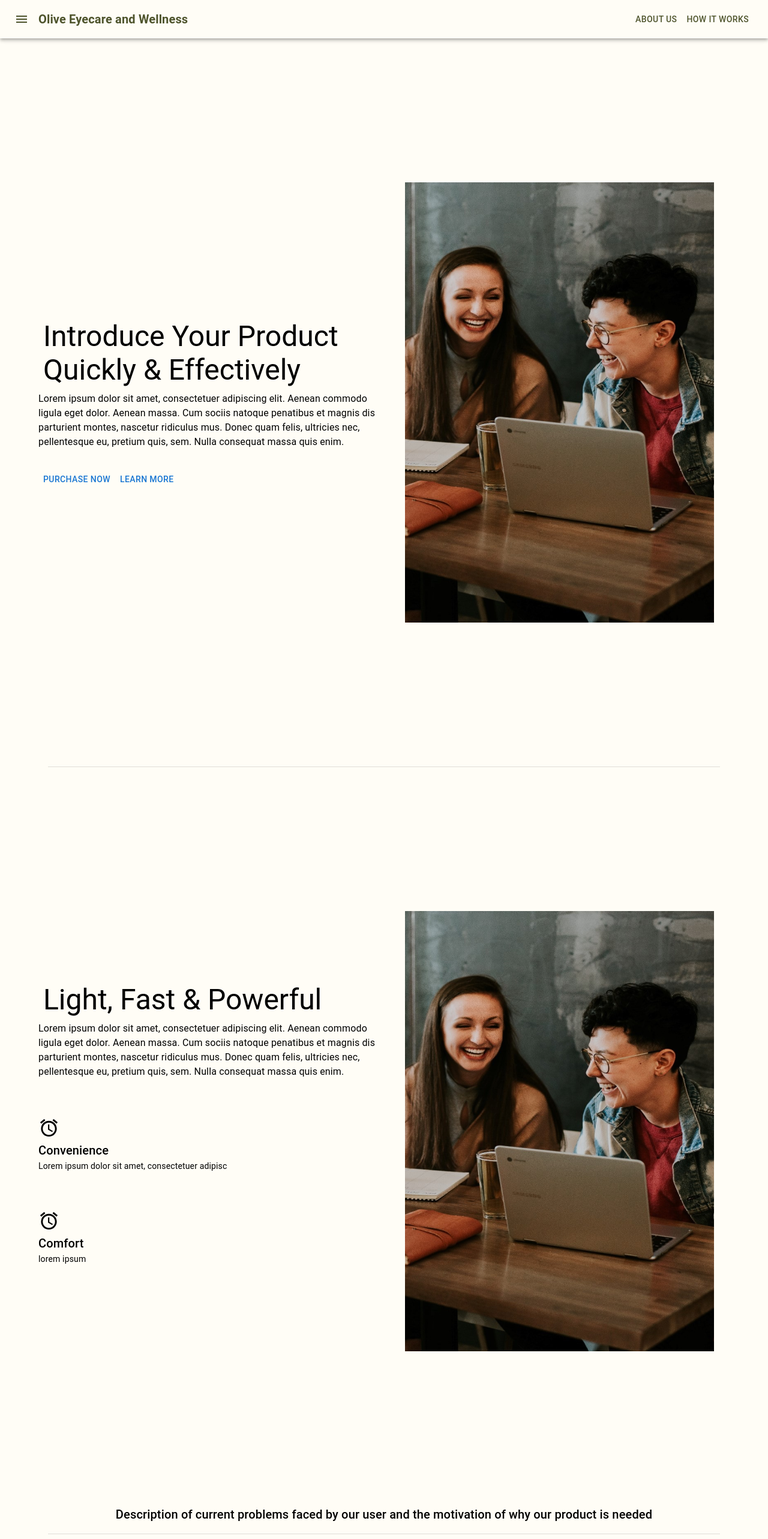
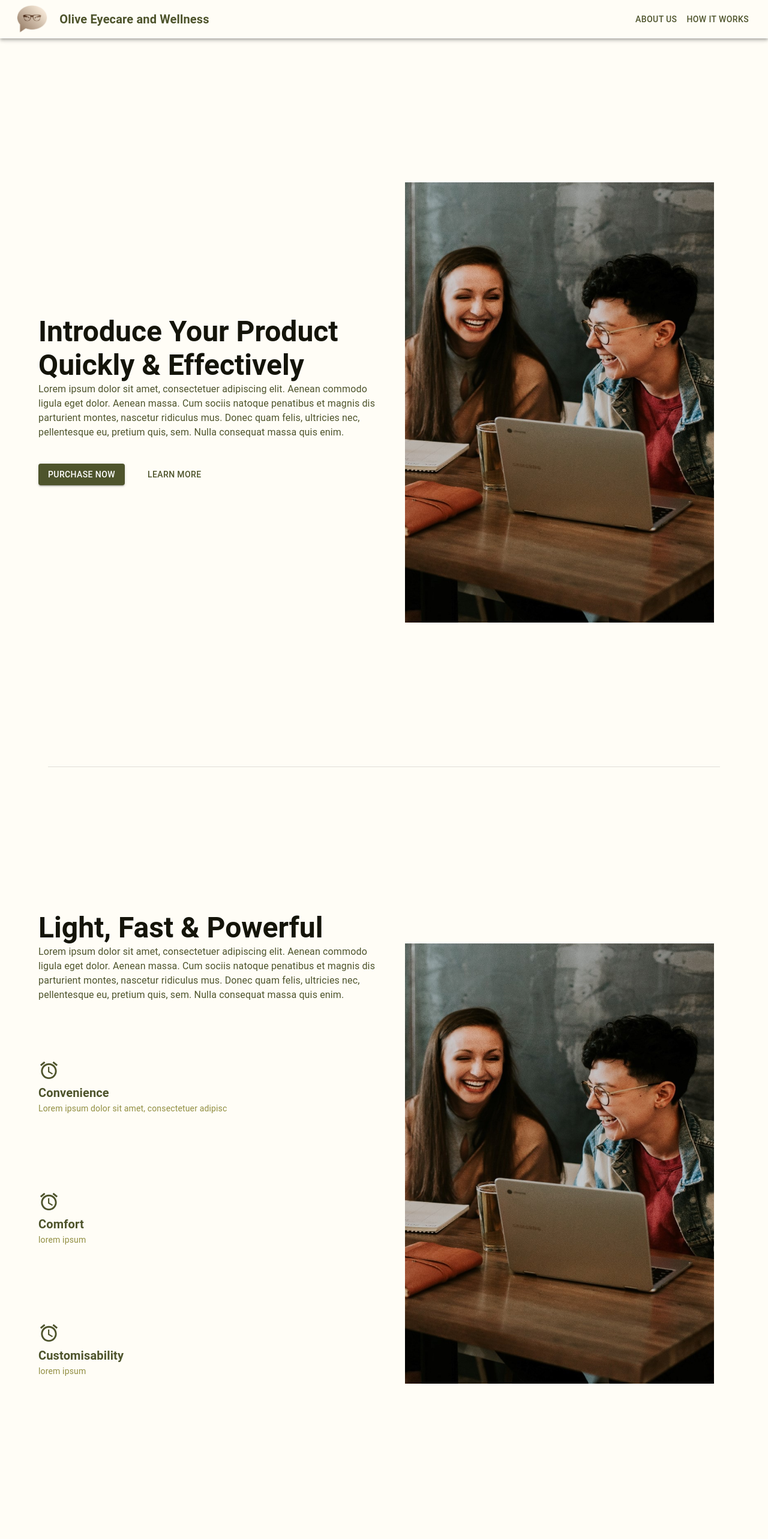
Before and after one commit to gzyon/3D-Printed-Eyewear, a React (Create React App) app in the folder capstone-website/: page / in a window 1280 px wide. Shown: the top 2566 px of the page at 60% size. Built offline with nearby package versions, Linux system fonts and the light colour scheme.

Commit message:
all done, left content and footer

```diff
--- a/capstone-website/src/Components/DescItem/DescItem.js
+++ b/capstone-website/src/Components/DescItem/DescItem.js
@@ -5,9 +5,13 @@ const DescItem = ({ title, content, icon }) => {
         <Box py={4}>
             {icon}
             <Typography variant='h6' component='h6'>
-                {title}
+                <b>{title}</b>
             </Typography>
-            <Typography variant='body2' component='body2'>
+            <Typography variant='body2' component='body2' sx={
+                {
+                    color: "#918E41"
+                }
+            }>
                 {content}
             </Typography>
         </Box>
--- /dev/null
+++ b/capstone-website/src/Components/Footer/Footer.js
@@ -0,0 +1,85 @@
+// import Link from "components/Link";
+// import { useRouter } from "next/router";
+
+import { makeStyles } from '@material-ui/styles';
+
+import { Container, Grid, Typography } from "@mui/material";
+
+import { routes } from "./routes";
+import Socials from "./Socials";
+
+const useStyles = makeStyles((theme) => ({
+  footer: {
+    backgroundColor: theme.palette.primary.main,
+    width: `100%`,
+    position: "relative",
+    overflow: "hidden",
+    marginTop: "6em",
+    padding: "2em 0 ",
+  },
+  link: {
+    fontSize: "1.25em",
+    color: "#fff",
+    "&:hover": {
+      color: theme.palette.info.main,
+    },
+  },
+  copylight: {
+    color: "#fff",
+    fontSize: "1em",
+    "&:hover": {
+      color: theme.palette.info.main,
+    },
+  },
+}));
+
+const Footer = () => {
+  const classes = useStyles();
+  const path = routes;
+//   const router = useRouter();
+  return (
+    <footer className={classes.footer}>
+      <Container maxWidth="lg">
+        <Grid container spacing={3} justify="center">
+          {path.map(({ name, link }) => (
+            <Grid item key={link}>
+              {/* <Link href={link}>
+                <Typography
+                  className={classes.link}
+                  style={{
+                    fontWeight: "bold",
+                    borderBottom:
+                      "1px solid #757ce8",
+                  }}
+                >
+                  {name}
+                </Typography>
+              </Link> */}
+            </Grid>
+          ))}
+        </Grid>
+        <Grid container direction="column" style={{ margin: "1.2em 0" }}>
+          <Socials />
+        </Grid>
+        <Grid
+          item
+          container
+          component={"a"}
+          target="_blank"
+          rel="noreferrer noopener"
+          href="https://satoruakiyama.com"
+          justify="center"
+          style={{
+            textDecoration: "none",
+          }}
+        >
+          <Typography className={classes.copylight}>
+            &copy;Satoru Akiyama
+          </Typography>
+        </Grid>
+      </Container>
+    </footer>
+  );
+};
+
+export default Footer;
--- /dev/null
+++ b/capstone-website/src/Components/Footer/Socials.js
@@ -0,0 +1,103 @@
+import { makeStyles } from "@mui/styles";
+import { Grid } from "@mui/material";
+
+import InstagramIcon from "@mui/icons-material/Instagram";
+import FacebookIcon from "@mui/icons-material/Facebook";
+import GitHubIcon from "@mui/icons-material/GitHub";
+import HomeIcon from "@mui/icons-material/Home";
+// if you wanto to add twitter
+// import TwitterIcon from '@material-ui/icons/Twitter';
+
+import { socialMedia } from "./socialMedia";
+
+const useStyles = makeStyles((theme) => ({
+  snsIcon: {
+    width: "30px",
+    height: "30px",
+
+    [theme.breakpoints.down("xs")]: {
+      width: "25px",
+      height: "25px",
+    },
+    "&:hover": {
+      color: theme.palette.info.main,
+    },
+  },
+}));
+
+const Socials = ({ color }) => {
+  const classes = useStyles();
+  // if you want to add more social medias, add it to here and /data/socialMedia.js.
+  // and import the Material Icon, then add the code.
+  const { instagram, facebook, github, homepage } = socialMedia;
+
+  // if you add twitter , it will be
+  // const { instagram, facebook, github, homepage, twitter } = socialMedia;
+  {
+    //  and add this code to line 98,
+    /* <Grid
+        item
+        component={"a"}
+        target="_blank"
+        rel="noreferrer noopener"
+        href={twitter}
+      >
+       <TwitterIcon className={classes.snsIcon} />
+    </Grid> */
+  }
+  return (
+    <Grid item container spacing={2} justify="center">
+      <Grid
+        item
+        component={"a"}
+        target="_blank"
+        rel="noreferrer noopener"
+        href={homepage}
+      >
+        <HomeIcon
+          className={classes.snsIcon}
+          color={color ? "primary" : "secondary"}
+        />
+      </Grid>
+      <Grid
+        item
+        component={"a"}
+        target="_blank"
+        rel="noreferrer noopener"
+        href={facebook}
+      >
+        <FacebookIcon
+          className={classes.snsIcon}
+          color={color ? "primary" : "secondary"}
+        />
+      </Grid>
+      <Grid
+        item
+        component={"a"}
+        target="_blank"
+        rel="noreferrer noopener"
+        href={instagram}
+      >
+        <InstagramIcon
+          className={classes.snsIcon}
+          color={color ? "primary" : "secondary"}
+        />
+      </Grid>
+      <Grid
+        item
+        component={"a"}
+        target="_blank"
+        rel="noreferrer noopener"
+        href={github}
+      >
+        <GitHubIcon
+          className={classes.snsIcon}
+          color={color ? "primary" : "secondary"}
+        />
+      </Grid>
+      {/* add social media*/}
+    </Grid>
+  );
+};
+
+export default Socials;
--- /dev/null
+++ b/capstone-website/src/Components/Footer/routes.js
@@ -0,0 +1,5 @@
+export const routes = [
+    { name: "Home", link: "/" },
+    { name: "About", link: "/about" },
+    // { name: "path name", link: "link url" }, like this
+  ];
--- /dev/null
+++ b/capstone-website/src/Components/Footer/socialMedia.js
@@ -0,0 +1,9 @@
+export const socialMedia = {
+    instagram: "https://www.instagram.com/developer_satoru_akiyama/",
+    facebook: "https://www.facebook.com/satoruakiyama1998",
+    github:
+      "https://github.com/SatoruAkiyama/nextjs-and-material-ui-template-with-header-and-footer",
+    homepage: "https://satoruakiyama.com",
+    // You can add like this
+    // twitter: "https://twitter.com",
+  };
--- a/capstone-website/src/Components/Header/Header.js
+++ b/capstone-website/src/Components/Header/Header.js
@@ -11,12 +11,8 @@ import './Header.css';
 import { StylesProvider } from '@mui/styles';
 import { ThemeProvider, createTheme } from '@mui/material/styles'
 
-// const theme = {
-//     colors: {
-//       primary: '#FFFDF6',
-//       textLight: '#F3F4F7',
-//     },
-//   };
+//logo
+import logo from './logo.png'
 
 const theme = createTheme({
     components: {
@@ -26,6 +22,7 @@ const theme = createTheme({
                     backgroundColor: '#fffdf6',
                     color: '#4E542C'
                 }
+
             }
         }
     }
@@ -38,8 +35,15 @@ const Header = () => {
             <ThemeProvider theme={theme}>
                 <AppBar position="static" className="Appbar">
                     <Toolbar>
-                        <MenuIcon sx={{ mr: 2 }}/> {/*replace with own logo later on */}
-                        {/* </IconButton> */}
+                    <Box
+                        component="img"
+                        sx={{
+                        height: 64,
+                        pr: 2
+                        }}
+                        alt="Your logo."
+                        src={logo}
+                    />
                         <Typography variant="h6" component="div" sx={{ flexGrow: 1 }}>
                             <b>Olive Eyecare and Wellness</b>
                         </Typography>
--- a/capstone-website/src/Pages/HomePage.css
+++ b/capstone-website/src/Pages/HomePage.css
@@ -2,3 +2,11 @@ body{
     background-color: #FFFDF6;
     font-family: Roboto;
 }
+
+img.bigPic{
+    max-width:-webkit-fill-available;
+}
+
+img.smallPic{
+    max-width:inherit;
+}
--- a/capstone-website/src/Pages/HomePage.js
+++ b/capstone-website/src/Pages/HomePage.js
@@ -1,28 +1,56 @@
-import { Typography, Grid, styled, Paper, Box, Button, Divider, List, ListItem, ListItemText, Container } from '@mui/material'
+import { Typography, Grid, styled, Paper, Box, Button, Divider, List, ListItem, ListItemText, Container, BottomNavigation } from '@mui/material'
 import React from 'react'
 import Header from '../Components/Header/Header'
+import Footer from '../Components/Footer/Footer'
 import Abc from '@mui/icons-material/Abc'
 import './HomePage.css';
 
 import landingImage from '../assets/images/landing.png'
 import DescItem from '../Components/DescItem/DescItem'
 
+//styles
+import { StylesProvider } from '@mui/styles';
+import { ThemeProvider, createTheme } from '@mui/material/styles'
+
 // icons
 import AccessAlarmOutlinedIcon from '@mui/icons-material/AccessAlarmOutlined';
 
+const { palette } = createTheme();
+const { augmentColor } = palette;
+
+const createColor = (mainColor) => augmentColor({ color: { main: mainColor } });
+const theme = createTheme({
+    components: {
+        MuiTypography: {
+            styleOverrides: {
+                root: {
+                    color: "#4E542C"
+                }
+
+            }
+        },
+        MuiIcon:{
+            styleOverrides: {
+                root: {
+                    color: "#4E542C"
+                }
+
+            }
+        }
+    },
+    palette:{
+        darkGreen: createColor("#4E542C")
+    }
+})
 
 const HomePage = () => {
-    const Item = styled(Paper)(({ theme }) => ({
-        backgroundColor: theme.palette.mode === 'dark' ? '#1A2027' : '#fff',
-        ...theme.typography.body2,
-        padding: theme.spacing(1),
-        textAlign: 'center',
-        color: theme.palette.text.secondary,
-    }))
+
 
     return (
         <>
             <Header />
+            <StylesProvider injectFirst>
+            <ThemeProvider theme={theme}>
             <Container>
                 {/* <Box display="flex" justifyContent="center"> */}
                     {/* <Box
@@ -39,16 +67,21 @@ const HomePage = () => {
                                 alignItems="center"
                             >
                                 <Box>
-                                    <Typography variant="h3" component="h1" m={1}>
-                                        Introduce Your Product Quickly & Effectively
+                                    <Typography variant="h3" component="h1" color="#14140A">
+                                        <b>Introduce Your Product Quickly & Effectively</b>
                                     </Typography>
-                                    <Typography variant="body1" component="body1">
+                                    <Typography variant="body1" component="body1" color="darkGreen">
                                         Lorem ipsum dolor sit amet, consectetuer adipiscing elit. Aenean commodo ligula eget dolor. Aenean massa. Cum sociis natoque penatibus et magnis dis parturient montes, nascetur ridiculus
     mus. Donec quam felis, ultricies nec, pellentesque eu, pretium quis, sem. Nulla consequat massa quis enim.
                                     </Typography>
                                     <Grid columns={2} mt={4}>
-                                        <Button m={1}>Purchase Now</Button>
-                                        <Button m={1}>Learn More</Button>
+                                        <Button m={2} variant="contained" color="darkGreen">Purchase Now</Button>
+                                        <Button sx={
+                                            {
+                                                margin: '8px 30px',
+                                                color: "#4E542C"
+                                            }
+                                        } color="darkGreen">Learn More</Button>
                                     </Grid>
 
                                 </Box>
@@ -60,7 +93,7 @@ const HomePage = () => {
                                 justifyContent={'center'}
                                 alignItems={'center'}
                             >
-                                <img src={landingImage} />
+                                <img src={landingImage} className="bigPic"/>
                                 {/* <Abc fontSize="large" /> replace with own image later */}
                             </Grid>
                         </Grid>
@@ -78,20 +111,30 @@ const HomePage = () => {
                                 alignItems="center"
                             >
                                 <Box>
-                                    <Typography variant="h3" component="h1" m={1}>
-                                        Light, Fast & Powerful
+                                    <Typography variant="h3" component="h1" color="#14140A">
+                                        <b>Light, Fast & Powerful</b>
                                     </Typography>
-                                    <Typography variant="body1" component="body1">
-                                    Lorem ipsum dolor sit amet, consectetuer adipiscing elit. Aenean commodo ligula eget dolor. Aenean massa. Cum sociis natoque penatibus et magnis dis parturient montes, nascetur ridiculus mus. Donec quam felis, ultricies nec, pellentesque eu, pretium quis, sem. Nulla consequat massa quis enim.
+                                    <Typography variant="body1" component="body1" color="darkGreen">
+                                        Lorem ipsum dolor sit amet, consectetuer adipiscing elit. Aenean commodo ligula eget dolor. Aenean massa. Cum sociis natoque penatibus et magnis dis parturient montes, nascetur ridiculus
+    mus. Donec quam felis, ultricies nec, pellentesque eu, pretium quis, sem. Nulla consequat massa quis enim.
                                     </Typography>
-                                    <Grid columns={2} mt={4}>
-                                        <DescItem title='Convenience'
-                                            content=' Lorem ipsum dolor sit amet, consectetuer adipisc'
-                                            icon={<AccessAlarmOutlinedIcon fontSize='large'/>}
-                                         />
+                                    <Grid container columns={2} mt={4} direction='column' >
+                                        <Grid item m='32px 32px 32px 0px' maxWidth='200px' minWidth='200px'>
+                                            <DescItem title='Convenience'
+                                                content=' Lorem ipsum dolor sit amet, consectetuer adipisc'
+                                                icon={<AccessAlarmOutlinedIcon fontSize='large' color="darkGreen"/>}
+                                            />
+                                         </Grid>
+                                        <Grid item m='32px 32px 32px 0px' maxWidth='200px' minWidth='200px'>
                                         <DescItem title='Comfort' content='lorem ipsum'
-                                            icon={<AccessAlarmOutlinedIcon fontSize='large'/>}
+                                            icon={<AccessAlarmOutlinedIcon fontSize='large' color="darkGreen"/>}
                                         />
+                                        </Grid>
+                                        <Grid item m='32px 32px 32px 0px' maxWidth='200px' minWidth='200px'>
+                                        <DescItem title='Customisability' content='lorem ipsum'
+                                            icon={<AccessAlarmOutlinedIcon fontSize='large' color="darkGreen"/>}
+                                        />
+                                        </Grid>
                                     </Grid>
 
                                 </Box>
@@ -103,7 +146,7 @@ const HomePage = () => {
                                 justifyContent={'center'}
                                 alignItems={'center'}
                             >
-                                <img src={landingImage} />
+                                <img src={landingImage} className="bigPic"/>
                                 {/* <Abc fontSize="large" /> replace with own image later */}
                             </Grid>
                         </Grid>
@@ -113,9 +156,10 @@ const HomePage = () => {
                     m={2}
                     display="flex"
                     justifyContent="center"
+                    align='center'
                 >
-                    Description of current problems faced by our user and the motivation of
-                    why our product is needed
+                    <b>Description of current problems faced by our user and the motivation of
+                    why our product is needed</b>
                 </Typography>
 
                 <Divider variant="middle" />
@@ -141,7 +185,7 @@ const HomePage = () => {
                             justifyContent={'center'}
                             alignItems="center"
                         >
-                            <Abc fontSize="large" /> {/* replace with own image later */}
+                            <img src={landingImage} className='smallPic'/>  {/* replace with own image later */}
                         </Grid>
                     </Grid>
                 </Box>
@@ -155,7 +199,7 @@ const HomePage = () => {
                             justifyContent={'left'}
                             alignItems="center"
                         >
-                            <Abc fontSize="large" /> {/* replace with own image later */}
+                            <img src={landingImage} className='smallPic'/>  {/* replace with own image later */}
                         </Grid>
                         {/* <Grid item xs> */}
                         <Divider orientation="vertical" variant="middle" flexItem />
@@ -187,15 +231,15 @@ const HomePage = () => {
                             justifyContent={'center'}
                             alignItems="center"
                         >
-                            <Abc fontSize="large" /> {/* replace with own image later */}
+                            <img src={landingImage} className='smallPic'/>  {/* replace with own image later */}
                         </Grid>
                     </Grid>
                 </Box>
 
                 <Divider variant="middle" />
 
-                <Typography display="flex" justifyContent={'center'} m={2}>
-                    Here's How It Works!
+                <Typography fontSize={25} display="flex" justifyContent={'center'} m={2}>
+                    <b>Here's How It Works!</b>
                 </Typography>
                 <Box
                     sx={{ m: 3 }}
@@ -206,26 +250,34 @@ const HomePage = () => {
                     <List sx={{ display: 'list-item' }}>
                         <ListItem>
                             <ListItemText
-                                primary="Scan Your Face"
-                                secondary="Short description of scanning process"
+                                disableTypography
+                                primary={<Typography fontSize={20} type="body1" style={{ color: '#4E542C' }}><b>1. Scan Your Face</b></Typography>}
+                                secondary={<Typography fontSize={15} type="body2" style={{ color: '#4E542C' }}>Short description of scanning process</Typography>}
+
                             />
                         </ListItem>
                         <ListItem>
                             <ListItemText
-                                primary="Select Your Favourite Frame Design"
-                                secondary="Short description of virtual try-on"
+                                disableTypography
+                                primary={<Typography fontSize={20} type="body1" style={{ color: '#4E542C' }}><b>2. Select Your Favourite Frame Design</b></Typography>}
+                                secondary={<Typography fontSize={15} type="body2" style={{ color: '#4E542C' }}>Short description of virtual try-on</Typography>}
+
                             />
                         </ListItem>
                         <ListItem>
                             <ListItemText
-                                primary="Receive Your New Frame"
-                                secondary="Short description of production and home delivery"
+                                disableTypography
+                                primary={<Typography fontSize={20} type="body1" style={{ color: '#4E542C' }}><b>3. Receive Your New Frame</b></Typography>}
+                                secondary={<Typography fontSize={15} type="body2" style={{ color: '#4E542C' }}>Short description of production and home delivery</Typography>}
+
                             />
                         </ListItem>
                         <ListItem>
                             <ListItemText
-                                primary="Fine Tuning of Frame"
-                                secondary="Short description of how to adjust intricate pieces"
+                                disableTypography
+                                primary={<Typography fontSize={20} type="body1" style={{ color: '#4E542C' }}><b>4. Fine Tuning of Frame</b></Typography>}
+                                secondary={<Typography fontSize={15} type="body2" style={{ color: '#4E542C' }}>Short description of how to adjust intricate pieces</Typography>}
+
                             />
                         </ListItem>
                     </List>
@@ -233,44 +285,10 @@ const HomePage = () => {
 
                 <Divider variant="middle" />
 
-                <Typography variant="h5" display="flex" justifyContent={'center'} m={2}>
-                    Items That You Need
-                </Typography>
-                <Box m={3} display="flex" justifyContent="center">
-                    <Grid sx={{ width: 0.8, m: 2 }} spacing={3} container>
-                        <Grid item xs display="flex" justifyContent={'center'}>
-                            <Box display="flex" justifyContent={'center'}>
-                                <Typography variant="h5" display="flex" justifyContent={'center'}>
-                                    Computer
-                                </Typography>
-                                <Typography variant="h6" display="flex" justifyContent={'center'}>
-                                    Thing 3
-                                </Typography>
-                            </Box>
-                        </Grid>
-                        <Grid item xs display="flex" justifyContent={'center'}>
-                            <Box>
-                                <Typography variant="h5" display="flex" justifyContent={'center'}>
-                                    Smartphone
-                                </Typography>
-                                <Typography variant="h6" display="flex" justifyContent={'center'}>
-                                    Version of iPhone?
-                                </Typography>
-                            </Box>
-                        </Grid>
-                        <Grid item xs display="flex" justifyContent={'center'}>
-                            <Box>
-                                <Typography variant="h5" display="flex" justifyContent={'center'}>
-                                    Credit Card
-                                </Typography>
-                                <Typography variant="h6" display="flex" justifyContent={'center'}>
-                                    Or any other reference object
-                                </Typography>
-                            </Box>
-                        </Grid>
-                    </Grid>
-                </Box>
+
             </Container>
+            </ThemeProvider>
+            </StylesProvider>
         </>
     )
 }
```
Also changed, not shown: capstone-website/src/Components/Header/logo.png (added), 1 other file (tests, documents, lock files or other folders).
